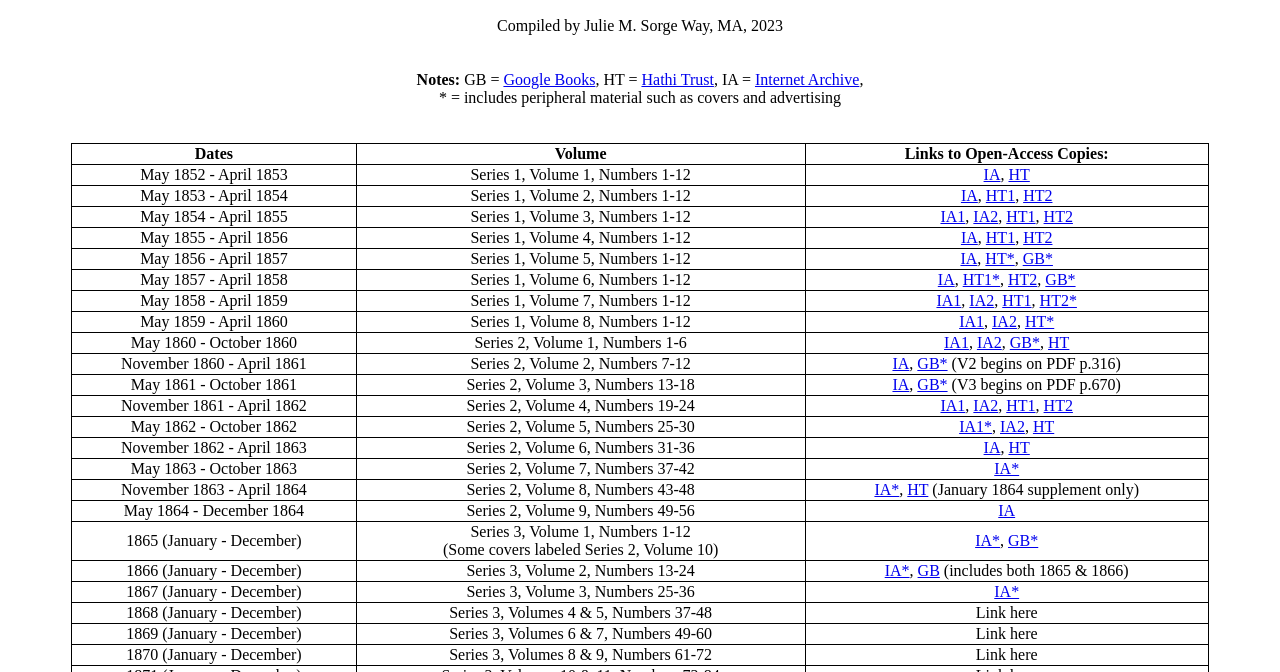
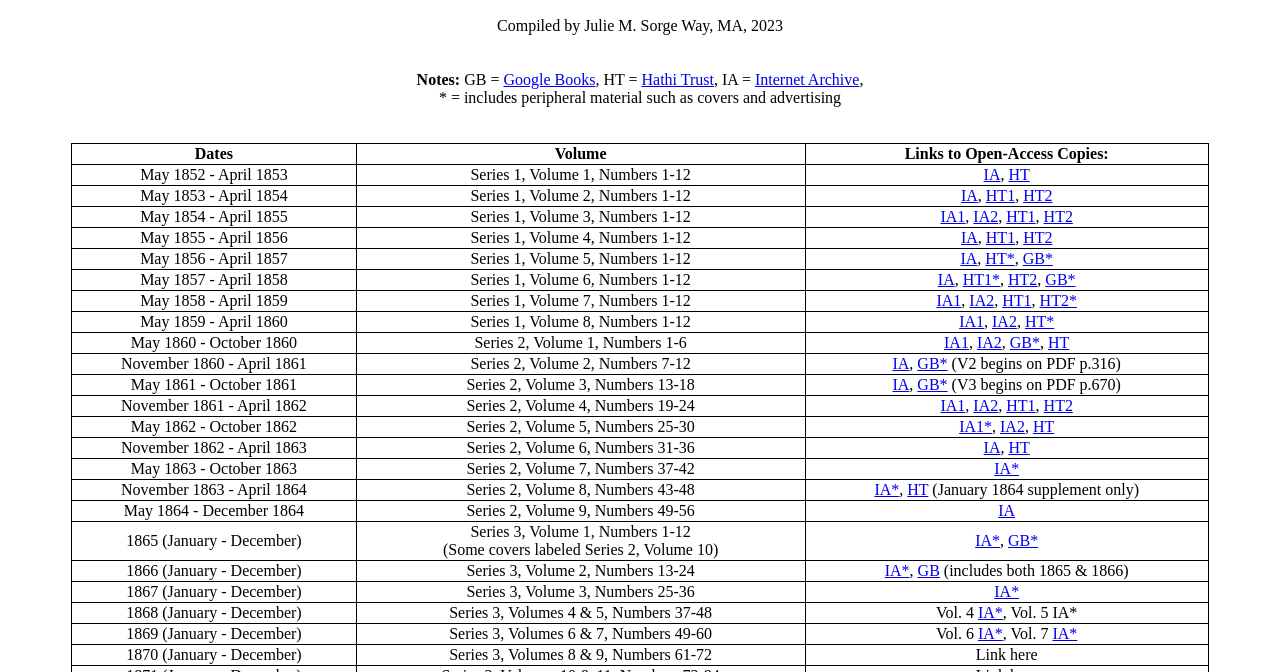
Before and after one commit to jmsw/edm-index, a plain HTML site: page index.html in a window 1280 px wide. Shown: the part 128-800 px from the top of the page. Drawn offline with Linux system fonts and the light colour scheme.

Commit message:
S3V7 links

```diff
--- a/index.html
+++ b/index.html
@@ -134,12 +134,12 @@ table, th, td {
         <tr>
           <td>1868 (January - December)</td>
           <td>Series 3, Volumes 4 & 5, Numbers 37-48</td>
-          <td>Link here</td>
+          <td>Vol. 4 <a href="https://archive.org/details/sim_englishwomans-domestic-magazine_1862-1868_4" target="_blank" rel="noopener noreferrer">IA*</a>, Vol. 5 <a href="https://archive.org/details/sim_englishwomans-domestic-magazine_1868-1872_5" target="_blank" rel="noopener noreferrer"></a>IA*</td>
         </tr>
         <tr>
           <td>1869 (January - December)</td>
           <td>Series 3, Volumes 6 & 7, Numbers 49-60</td>
-          <td>Link here</td>
+          <td>Vol. 6 <a href="https://archive.org/details/sim_englishwomans-domestic-magazine_1868-1872_6/mode/2up" target="_blank" rel="noopener noreferrer">IA*</a>, Vol. 7 <a href="https://archive.org/details/sim_englishwomans-domestic-magazine_1868-1872_7" target="_blank" rel="noopener noreferrer">IA*</a></td>
         </tr>
         <tr>
           <td>1870 (January - December)</td>
```
